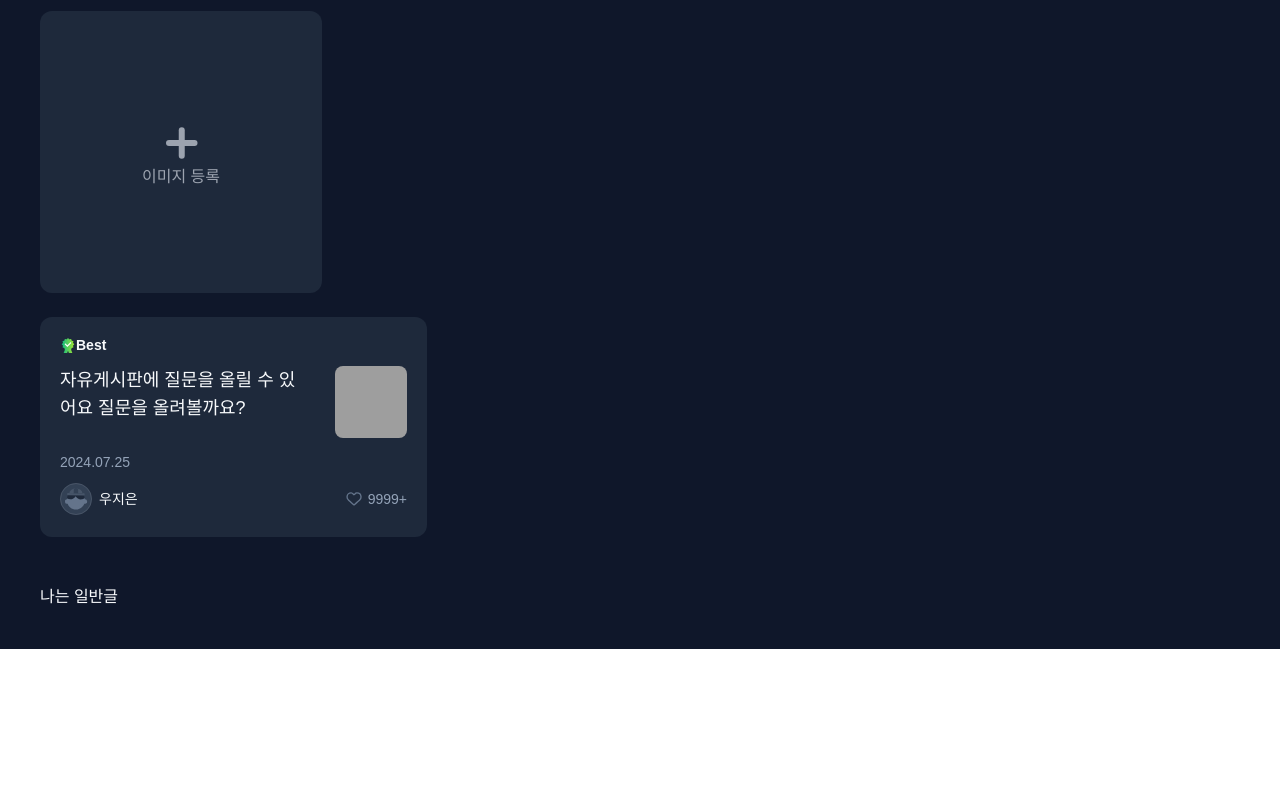
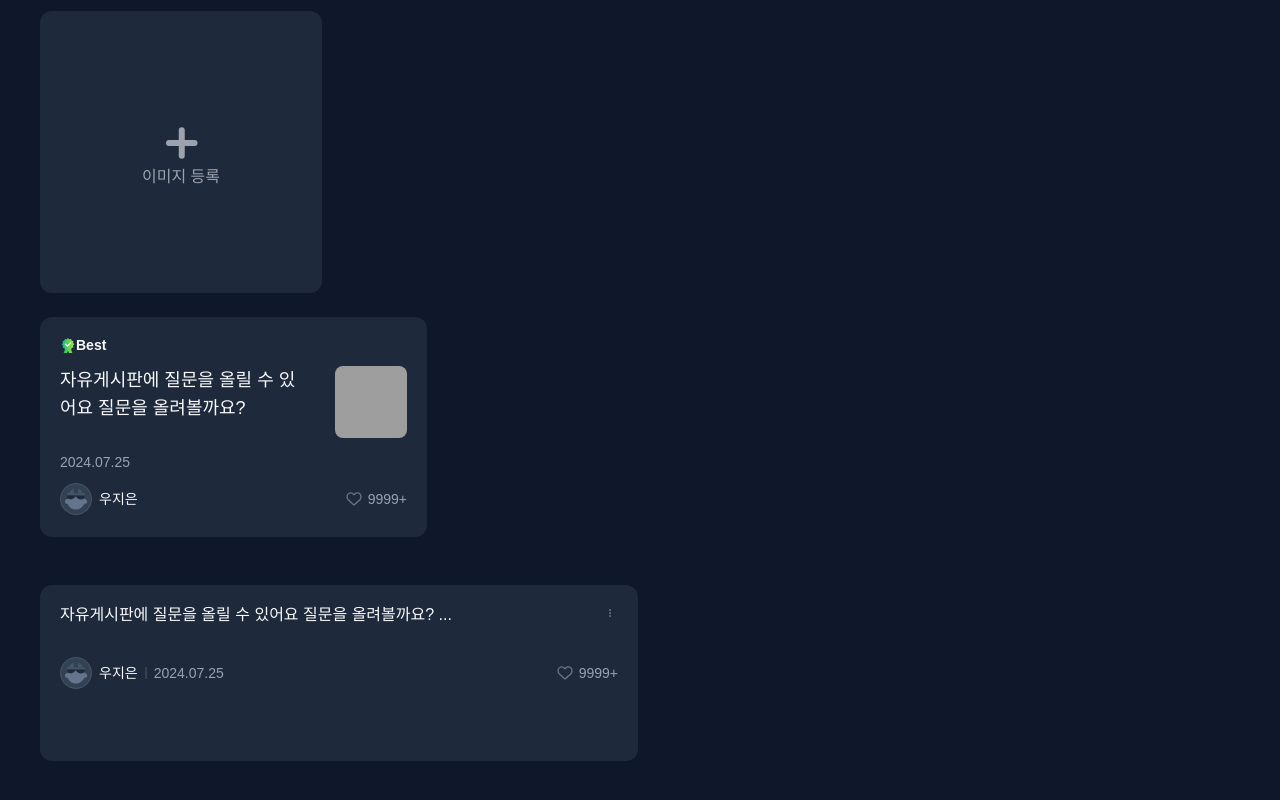
Before and after one commit to ozen0718/coworkers, a Next.js app: page / in a window 1280 px wide. Shown: the part 464-1264 px from the top of the page. Before the commit the page ends 1113 px from the top, so only its background shows below. Built offline with nearby package versions, Linux system fonts and the light colour scheme; grey boxes are pictures that could not be loaded.

Commit message:
[Feat] GeneralPost size

```diff
--- a/src/app/page.tsx
+++ b/src/app/page.tsx
@@ -1,7 +1,7 @@
 import BoardComment from '@/components/Card/Comment/BoardComment';
 import AddComment from '@/components/Card/Comment/AddComment';
 import ImgUpload from '@/components/Card/ImgUpload';
-import { BoardPost } from '@/components/Card/BoardPost';
+import { BestPost, GeneralPost } from '@/components/Card/BoardPost';
 
 export default function Home() {
   return (
@@ -15,10 +15,10 @@ export default function Home() {
       <ImgUpload />
 
       <br />
-      <BoardPost type="best" />
+      <BestPost />
       <br />
       <br />
-      <BoardPost type="general" />
+      <GeneralPost />
     </div>
   );
 }
--- a/src/components/Card/BoardPost.tsx
+++ b/src/components/Card/BoardPost.tsx
@@ -2,14 +2,12 @@
 
 import Image from 'next/image';
 import AuthorInfo from './Comment/AuthorInfo';
+import clsx from 'clsx';
 
 const testimgurl =
   'https://sprint-fe-project.s3.ap-northeast-2.amazonaws.com/Coworkers/user/1855/testimage.jpg';
 
-export interface BoardPostProps {
-  type: 'best' | 'general';
-}
-
+/* 베스트 글 */
 export function BestPost() {
   return (
     <div className="bg-bg200 h-[300px] max-h-[220px] max-w-[387px] cursor-pointer rounded-xl p-5">
@@ -46,10 +44,41 @@ export function BestPost() {
   );
 }
 
-export function GeneralPost() {
-  return <div>나는 일반글</div>;
+/* 일반 글 */
+interface GeneralPostProps {
+  size?: 'large' | 'medium' | 'small';
 }
 
-export function BoardPost({ type }: BoardPostProps) {
-  return <div>{type === 'best' ? <BestPost /> : <GeneralPost />}</div>;
+export function GeneralPost({ size = 'large' }: GeneralPostProps) {
+  const sizeClass = {
+    large: 'min-h-[176px] max-w-[598px]',
+    medium: 'min-h-[176px] max-w-[696px]',
+    small: 'min-h-[162px] max-w-[343px]',
+  };
+
+  const textClass = {
+    largemedium: 'text-lg leading-[28px]',
+    small: 'text-sm leading-[24px] ',
+  };
+
+  return (
+    <div className={clsx('bg-bg200 flex w-full flex-col rounded-xl p-5', sizeClass[size])}>
+      <div className="text-lg-regular flex w-full items-start justify-between">
+        <div className="relative flex w-full items-start">
+          <span className="mr-2 block max-h-[50px] min-h-[40px] pr-6 font-medium">
+            자유게시판에 질문을 올릴 수 있어요 질문을 올려볼까요? ...
+          </span>
+          <Image
+            className="absolute top-0 right-0 cursor-pointer"
+            src="/icons/kebab.svg"
+            alt="Kebab Icon"
+            width={16}
+            height={16}
+          />
+        </div>
+      </div>
+
+      <AuthorInfo />
+    </div>
+  );
 }
```
